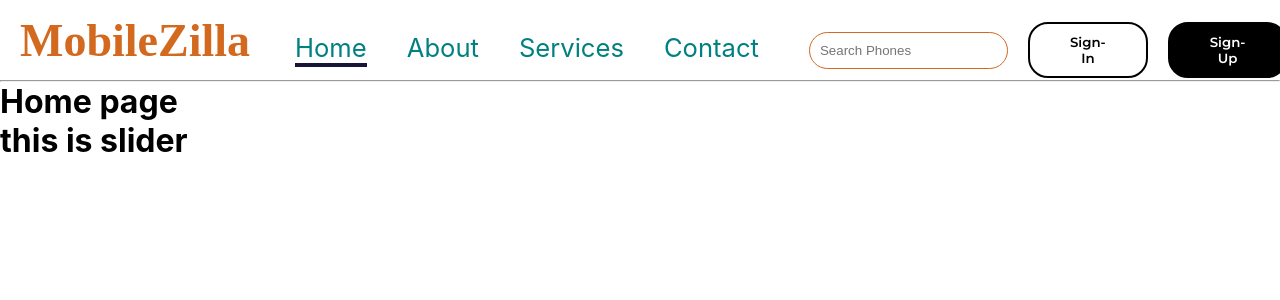
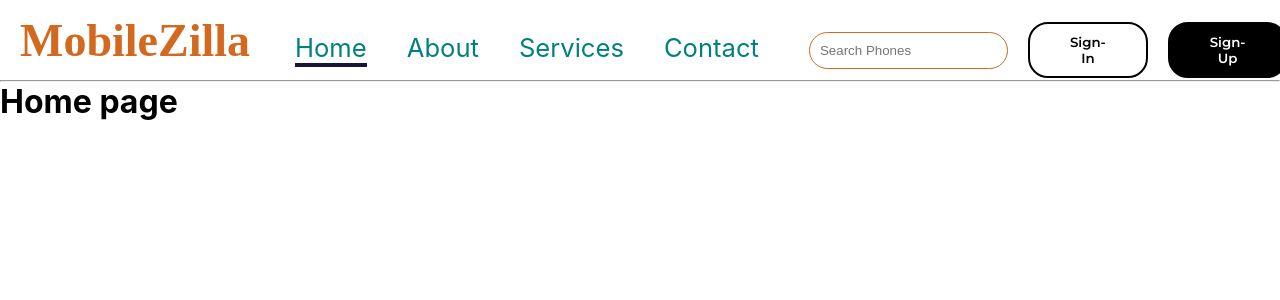
Before and after one commit to hamzawaseer1/fyp-mobilezilla, a React (Create React App) app: page / in a window 1280 px wide. Shown: the top 300 px of the page. Built offline with nearby package versions, Linux system fonts and the light colour scheme.

Commit message:
dev commit

```diff
--- a/src/components/Home.jsx
+++ b/src/components/Home.jsx
@@ -5,7 +5,6 @@ let Home = () => {
   return (
     <>
       <h1>Home page</h1>
-      <Slider />
     </>
   );
 };
```
